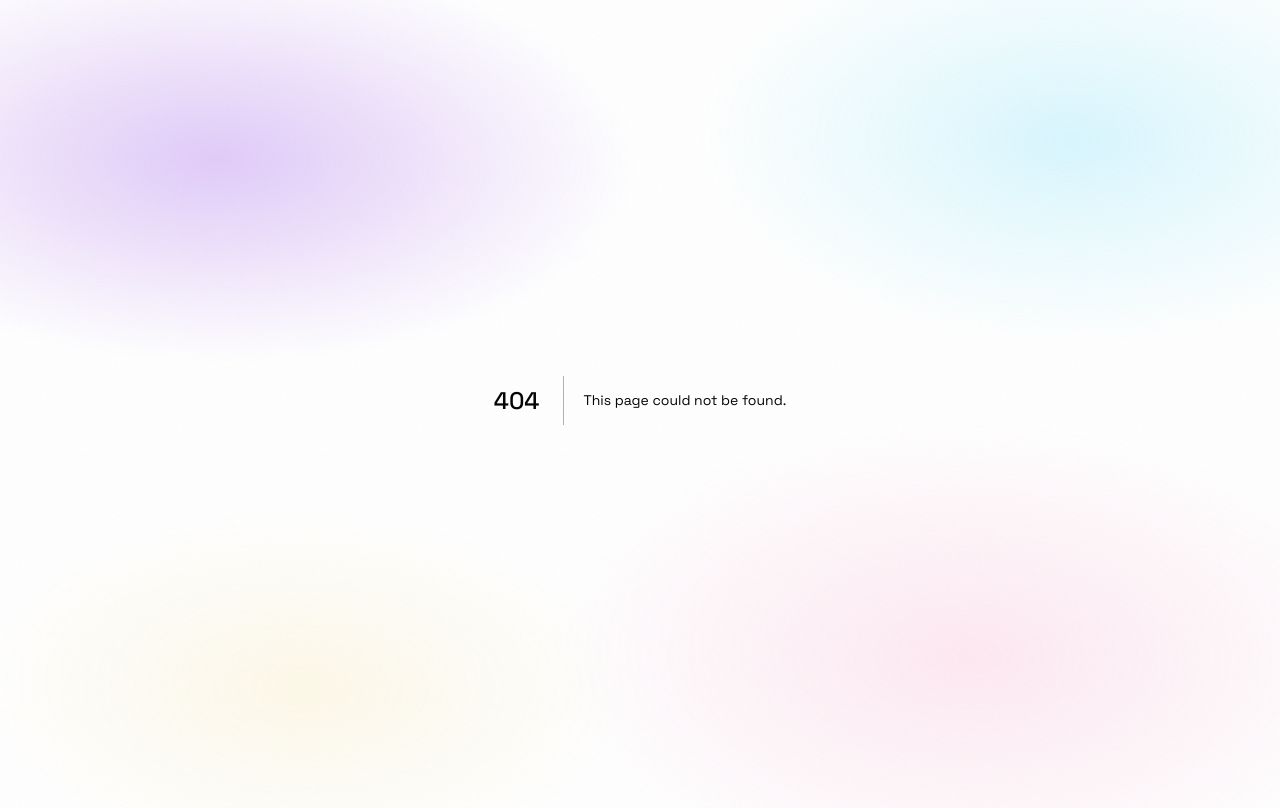
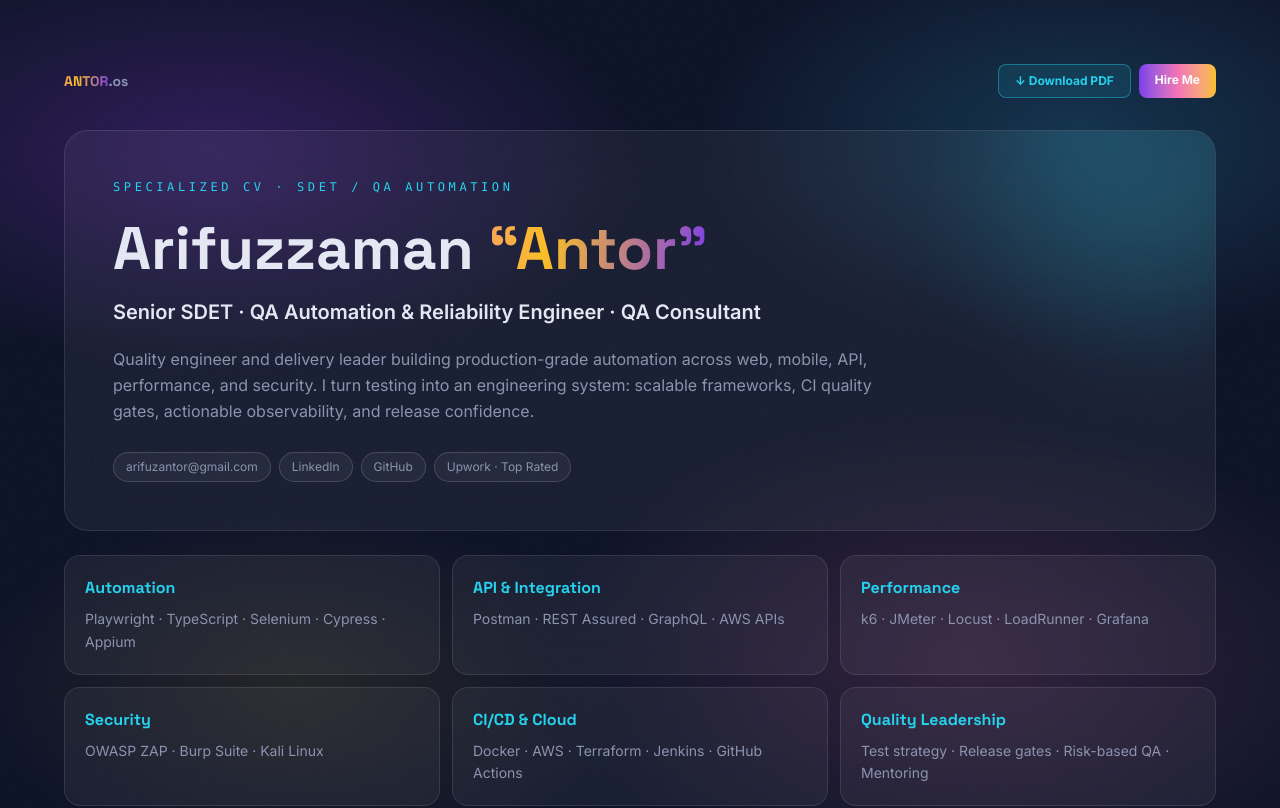
Before and after one commit to azaworld/my-portfolio, a Next.js app: page /sdet in a window 1280 px wide. Before the commit this address had no page. Shown: the top 808 px of the page. Built offline with nearby package versions, Linux system fonts and the light colour scheme.

Commit message:
Add shareable SDET CV page

```diff
--- a/app/components/sections/Contact.tsx
+++ b/app/components/sections/Contact.tsx
@@ -179,6 +179,11 @@ export default function Contact() {
                 </a>
               </li>
               <li>
+                <a href="/sdet" className="flex items-center gap-3 text-muted transition-colors hover:text-cyan">
+                  <span aria-hidden>🧪</span> SDET & QA Automation CV — shareable page
+                </a>
+              </li>
+              <li>
                 <a href="/resume.pdf" target="_blank" rel="noreferrer" className="flex items-center gap-3 text-muted transition-colors hover:text-cyan">
                   <span aria-hidden>📄</span> Résumé — Sr. QA · SDET (PDF)
                 </a>
--- a/app/components/sections/Footer.tsx
+++ b/app/components/sections/Footer.tsx
@@ -56,6 +56,12 @@ export default function Footer() {
         {/* Résumé + CV downloads — easy to find, one tap */}
         <div className="flex flex-wrap justify-center gap-3">
           <a
+            href="/sdet"
+            className="flex items-center gap-2 rounded-full border border-amber/40 bg-amber/10 px-5 py-2.5 text-sm font-semibold text-amber transition-all hover:-translate-y-0.5 hover:bg-amber/20"
+          >
+            🧪 SDET CV <span className="text-xs font-normal opacity-70">(shareable page)</span>
+          </a>
+          <a
             href="/resume.pdf"
             download="Arifuzzaman_Antor_Sr_QA_Engineer_SDET_Resume.pdf"
             className="flex items-center gap-2 rounded-full border border-cyan/40 bg-cyan/10 px-5 py-2.5 text-sm font-semibold text-cyan transition-all hover:-translate-y-0.5 hover:bg-cyan/20"
--- a/app/components/ui/Navbar.tsx
+++ b/app/components/ui/Navbar.tsx
@@ -15,6 +15,7 @@ const LINKS = [
 
 // Secondary sections — live in the "More ▾" dropdown (desktop) and the mobile menu.
 const MORE_LINKS = [
+  { label: "SDET CV", href: "/sdet" },
   { label: "Skills", href: "#skills" },
   { label: "Projects", href: "#projects" },
   { label: "Education", href: "#community" },
--- /dev/null
+++ b/app/sdet/page.tsx
@@ -0,0 +1,139 @@
+import type { Metadata } from "next";
+import Link from "next/link";
+import { profile } from "../content";
+
+const TITLE = "SDET & QA Automation CV — Arifuzzaman Antor";
+const DESCRIPTION =
+  "SDET and Senior QA Automation CV for Arifuzzaman Antor — Playwright, TypeScript, API, mobile, performance, security, CI/CD and reliability engineering.";
+const URL = "https://azantor.xyz/sdet";
+
+export const metadata: Metadata = {
+  title: TITLE,
+  description: DESCRIPTION,
+  alternates: { canonical: URL },
+  openGraph: {
+    title: TITLE,
+    description: DESCRIPTION,
+    url: URL,
+    siteName: "Arifuzzaman Antor",
+    type: "profile",
+    images: [{ url: "/og.png", width: 1200, height: 630, alt: TITLE }],
+  },
+  twitter: {
+    card: "summary_large_image",
+    title: TITLE,
+    description: DESCRIPTION,
+    images: ["/og.png"],
+  },
+};
+
+const capabilities = [
+  ["Automation", "Playwright · TypeScript · Selenium · Cypress · Appium"],
+  ["API & Integration", "Postman · REST Assured · GraphQL · AWS APIs"],
+  ["Performance", "k6 · JMeter · Locust · LoadRunner · Grafana"],
+  ["Security", "OWASP ZAP · Burp Suite · Kali Linux"],
+  ["CI/CD & Cloud", "Docker · AWS · Terraform · Jenkins · GitHub Actions"],
+  ["Quality Leadership", "Test strategy · Release gates · Risk-based QA · Mentoring"],
+];
+
+export default function SdetCvPage() {
+  return (
+    <main className="min-h-screen px-4 py-10 sm:px-6 sm:py-16">
+      <div className="mx-auto max-w-6xl">
+        <nav className="flex flex-wrap items-center justify-between gap-3" aria-label="SDET CV navigation">
+          <Link href="/" className="font-display text-sm font-bold">
+            <span className="text-aurora">ANTOR</span><span className="text-muted">.os</span>
+          </Link>
+          <div className="flex flex-wrap gap-2">
+            <a
+              href="/resume.pdf"
+              download="Arifuzzaman_Antor_SDET_QA_Automation_CV.pdf"
+              className="rounded-lg border border-cyan/40 bg-cyan/10 px-4 py-2 text-xs font-bold text-cyan transition-colors hover:bg-cyan/20"
+            >
+              ↓ Download PDF
+            </a>
+            <Link
+              href="/#contact"
+              className="rounded-lg bg-gradient-to-r from-violet via-magenta to-amber px-4 py-2 text-xs font-bold text-white"
+            >
+              Hire Me
+            </Link>
+          </div>
+        </nav>
+
+        <header className="glass glow-border relative mt-8 overflow-hidden rounded-3xl p-6 sm:p-10 lg:p-12">
+          <div className="pointer-events-none absolute -right-20 -top-20 h-72 w-72 rounded-full bg-cyan/15 blur-3xl" aria-hidden />
+          <div className="relative max-w-4xl">
+            <p className="font-mono text-xs uppercase tracking-[0.3em] text-cyan">specialized cv · sdet / qa automation</p>
+            <h1 className="font-display mt-4 text-4xl font-bold leading-tight sm:text-6xl">
+              Arifuzzaman <span className="text-aurora">“Antor”</span>
+            </h1>
+            <p className="mt-3 text-lg font-semibold text-text sm:text-xl">
+              Senior SDET · QA Automation & Reliability Engineer · QA Consultant
+            </p>
+            <p className="mt-5 max-w-3xl leading-relaxed text-muted">
+              Quality engineer and delivery leader building production-grade automation across web, mobile, API,
+              performance, and security. I turn testing into an engineering system: scalable frameworks, CI quality
+              gates, actionable observability, and release confidence.
+            </p>
+
+            <div className="mt-7 flex flex-wrap gap-2 text-xs">
+              <a href={`mailto:${profile.email}`} className="rounded-full border border-white/15 bg-white/5 px-3 py-1.5 text-muted hover:text-cyan">
+                {profile.email}
+              </a>
+              <a href={profile.linkedin} target="_blank" rel="noreferrer" className="rounded-full border border-white/15 bg-white/5 px-3 py-1.5 text-muted hover:text-cyan">
+                LinkedIn
+              </a>
+              <a href={profile.github} target="_blank" rel="noreferrer" className="rounded-full border border-white/15 bg-white/5 px-3 py-1.5 text-muted hover:text-cyan">
+                GitHub
+              </a>
+              <a href={profile.upwork} target="_blank" rel="noreferrer" className="rounded-full border border-white/15 bg-white/5 px-3 py-1.5 text-muted hover:text-cyan">
+                Upwork · Top Rated
+              </a>
+            </div>
+          </div>
+        </header>
+
+        <section className="mt-6 grid gap-3 sm:grid-cols-2 lg:grid-cols-3" aria-label="SDET capabilities">
+          {capabilities.map(([name, tools]) => (
+            <article key={name} className="glass rounded-2xl p-5">
+              <h2 className="font-display font-bold text-cyan">{name}</h2>
+              <p className="mt-2 text-sm leading-relaxed text-muted">{tools}</p>
+            </article>
+          ))}
+        </section>
+
+        <section className="glass mt-6 overflow-hidden rounded-3xl p-3 sm:p-5">
+          <div className="flex flex-wrap items-center justify-between gap-3 px-2 pb-4">
+            <div>
+              <h2 className="font-display text-xl font-bold">SDET & QA Automation CV</h2>
+              <p className="mt-1 text-xs text-muted">Preview below or download the PDF for sharing and applications.</p>
+            </div>
+            <a href="/resume.pdf" target="_blank" rel="noreferrer" className="text-sm font-semibold text-cyan hover:underline">
+              Open PDF in a new tab ↗
+            </a>
+          </div>
+          <object
+            data="/resume.pdf"
+            type="application/pdf"
+            className="hidden h-[900px] w-full rounded-2xl bg-white md:block"
+            aria-label="Arifuzzaman Antor SDET and QA Automation CV PDF"
+          >
+            <p className="p-6 text-muted">Your browser cannot preview the PDF. Use the download button above.</p>
+          </object>
+          <div className="rounded-2xl border border-cyan/20 bg-cyan/5 p-6 text-center md:hidden">
+            <p className="text-sm text-muted">For the best mobile experience, open or download the CV as a PDF.</p>
+            <a href="/resume.pdf" target="_blank" rel="noreferrer" className="mt-4 inline-block rounded-xl bg-cyan px-5 py-3 text-sm font-bold text-bg">
+              Open SDET CV
+            </a>
+          </div>
+        </section>
+
+        <footer className="py-10 text-center text-xs text-muted">
+          <p>© {new Date().getFullYear()} Arifuzzaman Antor · SDET & QA Automation CV</p>
+          <Link href="/" className="mt-2 inline-block text-cyan hover:underline">Explore the full portfolio →</Link>
+        </footer>
+      </div>
+    </main>
+  );
+}
--- a/app/sitemap.ts
+++ b/app/sitemap.ts
@@ -7,6 +7,7 @@ const SITE = "https://azantor.xyz";
 export default function sitemap(): MetadataRoute.Sitemap {
   return [
     { url: SITE, changeFrequency: "monthly", priority: 1 },
+    { url: `${SITE}/sdet`, changeFrequency: "monthly", priority: 0.9 },
     { url: `${SITE}/personal-brand-studio`, changeFrequency: "monthly", priority: 0.8 },
   ];
 }
```
